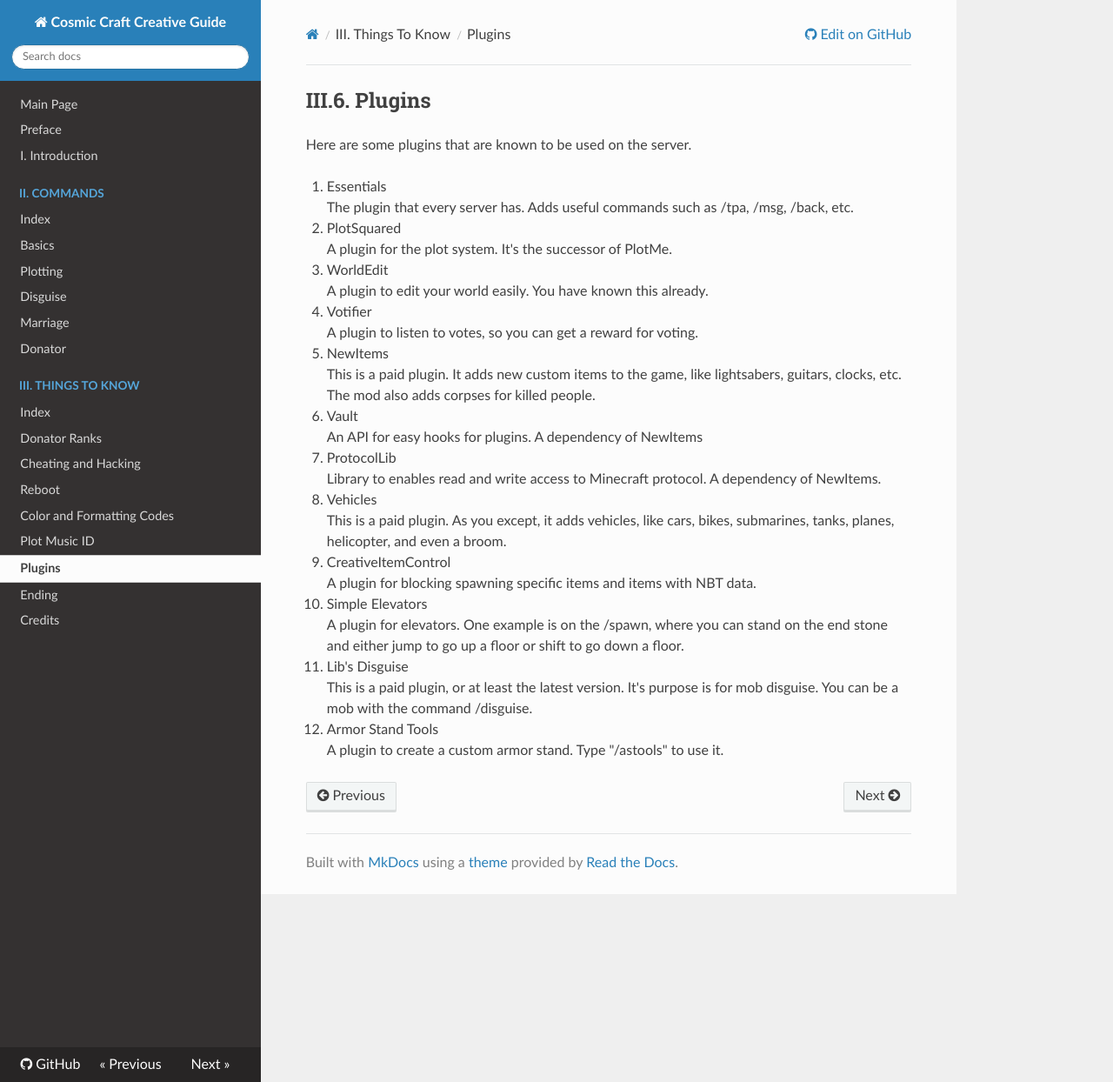
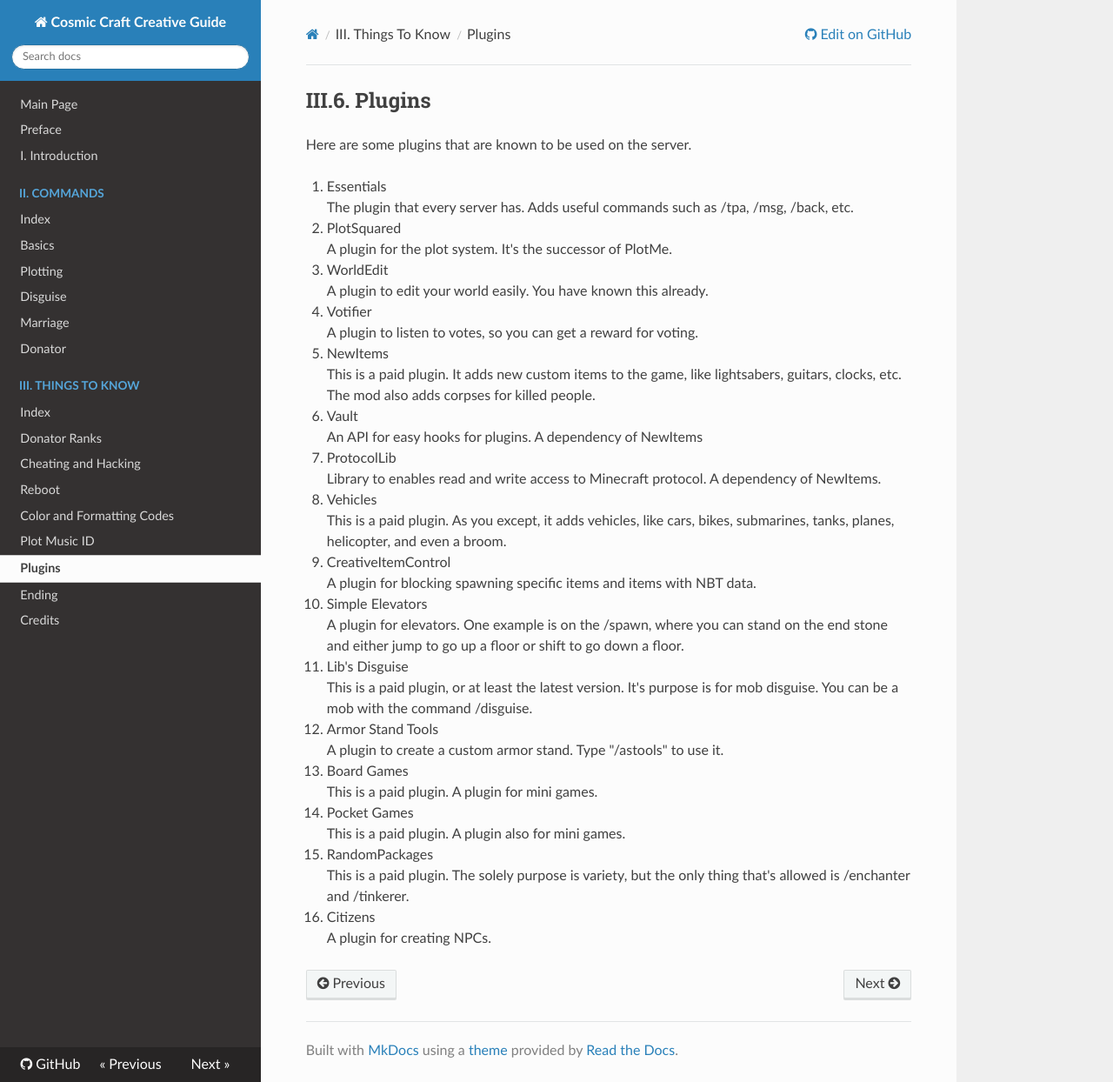
Before and after one commit to limejuce/cc-creative-guide, an MkDocs documentation site: the page built from docs/things/plugins.md, in a window 1280 px wide and 1244 px high. Shown: the whole window at 87% size. Built offline with MkDocs 1.6.1, drawn with Linux system fonts in a browser that asks for light colours; nearby versions of some CDN libraries; old or Windows-style settings are respelled for this version of MkDocs.

Commit message:
12/07/2018

```diff
--- a/docs/things/plugins.md
+++ b/docs/things/plugins.md
@@ -36,3 +36,15 @@ This is a paid plugin, or at least the latest version. It's purpose is for mob d
 
 12. Armor Stand Tools
 A plugin to create a custom armor stand. Type "/astools" to use it.
+
+13. Board Games
+This is a paid plugin. A plugin for mini games.
+
+14. Pocket Games
+This is a paid plugin. A plugin also for mini games.
+
+15. RandomPackages
+This is a paid plugin. The solely purpose is variety, but the only thing that's allowed is /enchanter and /tinkerer.
+
+16. Citizens
+A plugin for creating NPCs.
```
Also changed, not shown: README.md (+1 -1 lines), docs/commands/basics.md (+7 -1 lines), docs/commands/donator.md (+1 -0 lines), docs/index.md (+1 -1 lines), docs/things/donator.md (+1 -0 lines).
